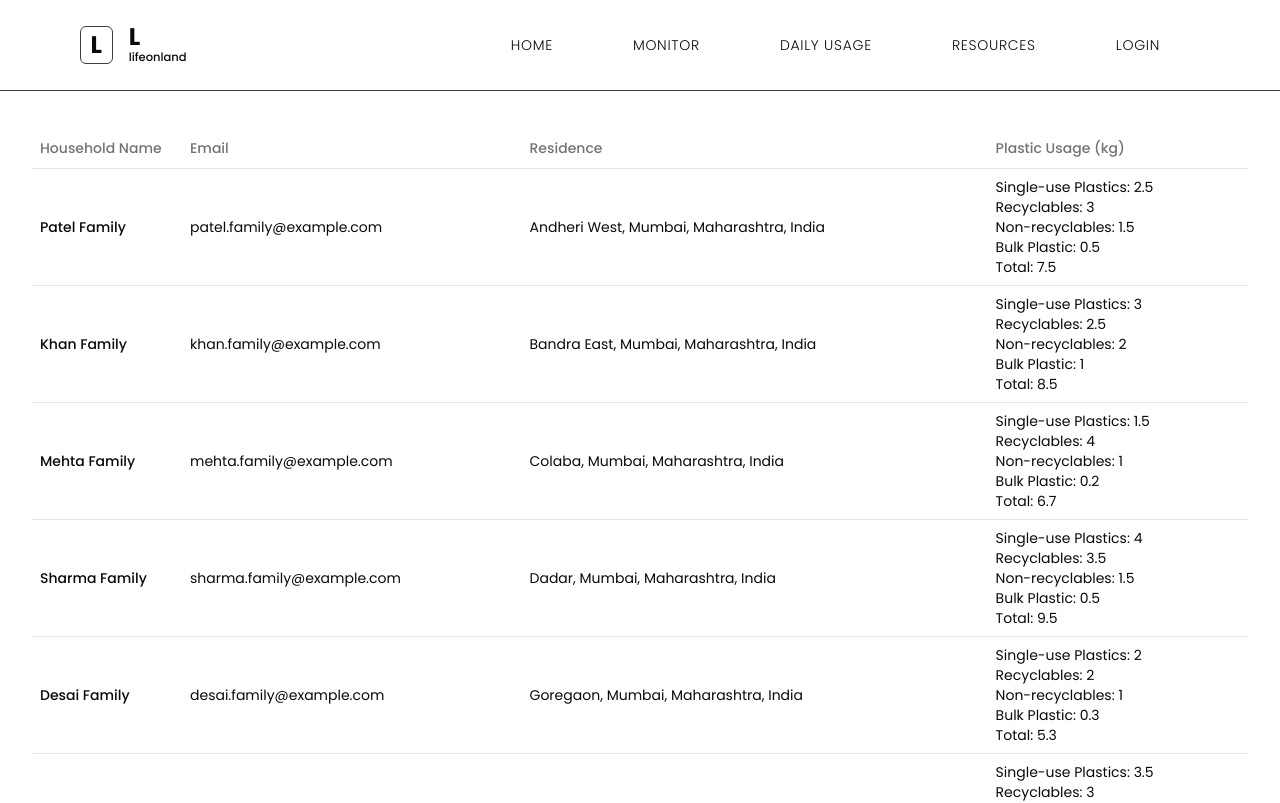
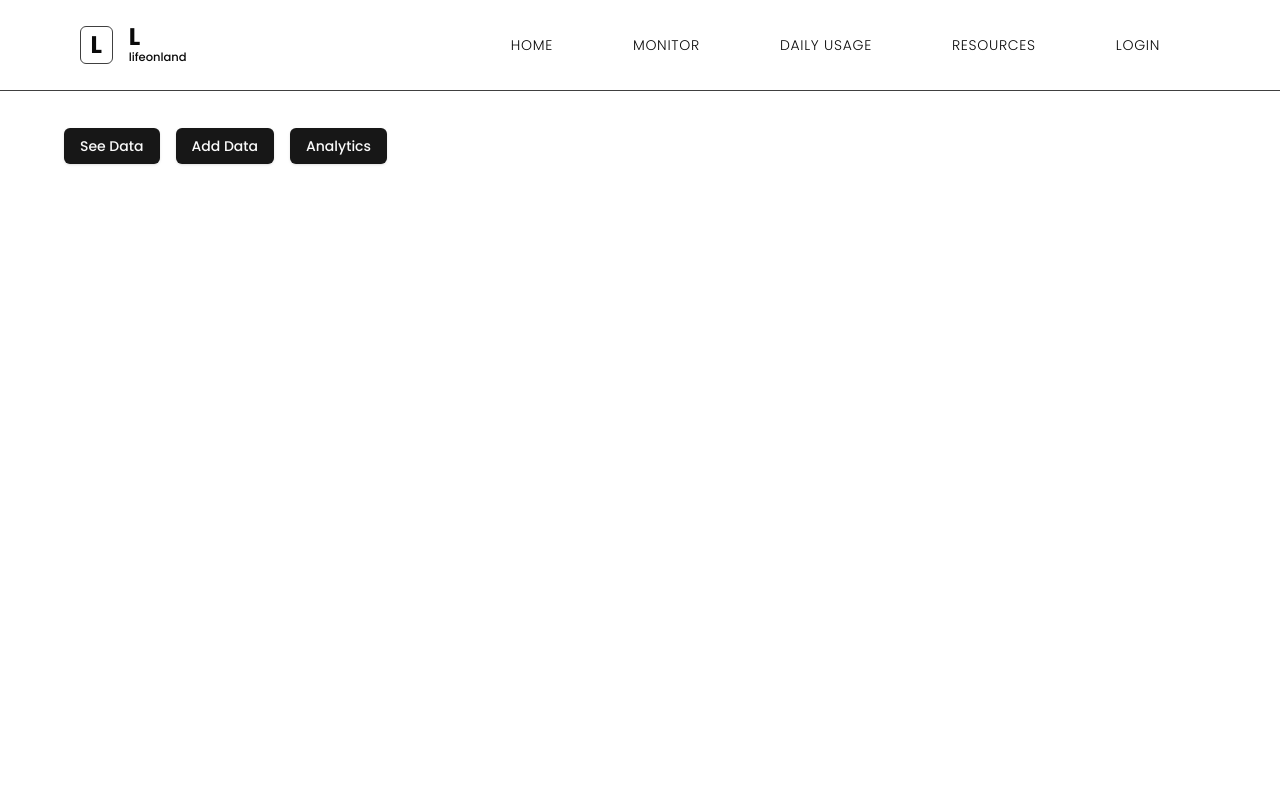
Before and after one commit to psidh/EscColon, a Next.js app: page /municipal in a window 1280 px wide. Shown: the top 803 px of the page. Built offline with nearby package versions, Linux system fonts and the light colour scheme.

Commit message:
init
Signed-off-by: P SIDHARTH <philkhanasidharth14@gmail.com>

```diff
--- a/src/app/login/page.jsx
+++ b/src/app/login/page.jsx
@@ -21,7 +21,7 @@ export default function TabsDemo() {
       description: "Friday, Jan 03, 2025",
       action: {
         label: "Go to Dashboard",
-        onClick: () => router.push("/dashboard"),
+        onClick: () => router.push("/municipal"),
       },
       duration: 5000,
     });
@@ -32,7 +32,7 @@ export default function TabsDemo() {
       description: "Friday, Jan 03, 2025",
       action: {
         label: "Go to Dashboard",
-        onClick: () => router.push("/dashboard"),
+        onClick: () => router.push("/municipal"),
       },
       duration: 5000,
     });
--- a/src/app/municipal/page.jsx
+++ b/src/app/municipal/page.jsx
@@ -1,3 +1,5 @@
+"use client";
+import { Button } from "@/components/ui/button";
 import {
   Table,
   TableBody,
@@ -10,10 +12,36 @@ import {
 } from "@/components/ui/table";
 
 import { data } from "@/data/mumbai";
+import { useState } from "react";
 
 export default function TableDemo() {
+  const [showTable, setShowTable] = useState(false); // State to control table visibility
+
   return (
-    <div className="mt-24 p-8">
+    <div className="mt-24 px-16 py-8">
+      {/* Buttons */}
+      <div className="flex justify-start gap-4 mb-6">
+        <Button onClick={() => setShowTable(!showTable)}>
+          {showTable ? "Hide Data" : "See Data"}
+        </Button>
+        <Button
+          onClick={() =>
+            alert("Add Data functionality is not implemented yet!")
+          }
+        >
+          Add Data
+        </Button>
+        <Button
+          onClick={() =>
+            alert("Analytics functionality is not implemented yet!")
+          }
+        >
+          Analytics
+        </Button>
+      </div>
+
+      {/* Table (conditionally rendered) */}
+      {showTable && (
         <Table>
           <TableCaption>Plastic usage data for Mumbai households.</TableCaption>
           <TableHeader>
@@ -30,8 +58,8 @@ export default function TableDemo() {
                 <TableCell className="font-medium">{household.name}</TableCell>
                 <TableCell>{household.email}</TableCell>
                 <TableCell>
-                {household.residence.locality}, {household.residence.district},{" "}
-                {household.residence.state}, {household.residence.country}
+                  {household.residence.locality}, {household.residence.district}
+                  , {household.residence.state}, {household.residence.country}
                 </TableCell>
                 <TableCell>
                   <ul>
@@ -43,7 +71,9 @@ export default function TableDemo() {
                     <li>
                       Non-recyclables: {household.plastic_usage.non_recyclables}
                     </li>
-                  <li>Bulk Plastic: {household.plastic_usage.bulk_plastic}</li>
+                    <li>
+                      Bulk Plastic: {household.plastic_usage.bulk_plastic}
+                    </li>
                     <li>Total: {household.plastic_usage.total}</li>
                   </ul>
                 </TableCell>
@@ -67,6 +97,7 @@ export default function TableDemo() {
             </TableRow>
           </TableFooter>
         </Table>
+      )}
     </div>
   );
 }
```
Lines whose indentation alone changed are shown as unchanged.
